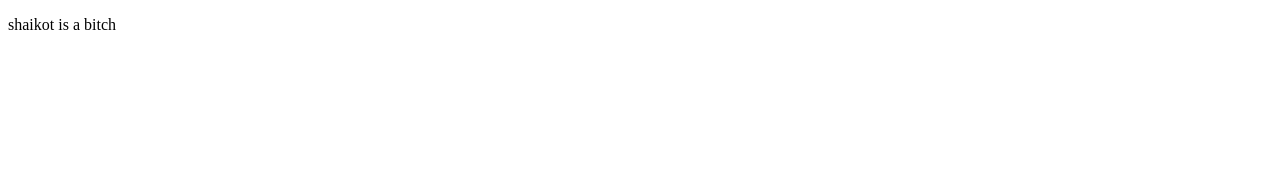
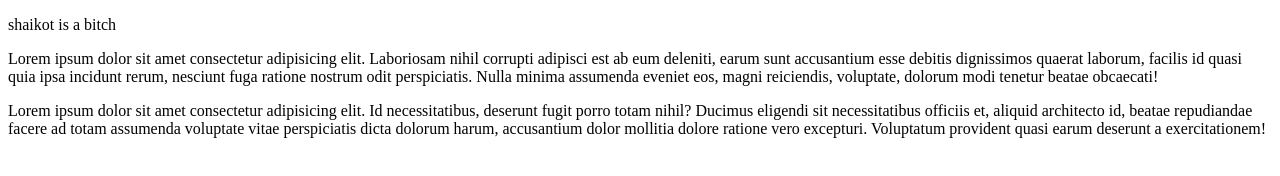
Before and after one commit to rafirahman123/shoikotrepository, a plain HTML site: page index.html in a window 1280 px wide. Drawn offline with Linux system fonts and the light colour scheme.

Commit message:
somthing

```diff
--- a/index.html
+++ b/index.html
@@ -8,5 +8,7 @@
 </head>
 <body>
     <p>shaikot is a bitch</p>
+    <p>Lorem ipsum dolor sit amet consectetur adipisicing elit. Laboriosam nihil corrupti adipisci est ab eum deleniti, earum sunt accusantium esse debitis dignissimos quaerat laborum, facilis id quasi quia ipsa incidunt rerum, nesciunt fuga ratione nostrum odit perspiciatis. Nulla minima assumenda eveniet eos, magni reiciendis, voluptate, dolorum modi tenetur beatae obcaecati!</p>
+    <p>Lorem ipsum dolor sit amet consectetur adipisicing elit. Id necessitatibus, deserunt fugit porro totam nihil? Ducimus eligendi sit necessitatibus officiis et, aliquid architecto id, beatae repudiandae facere ad totam assumenda voluptate vitae perspiciatis dicta dolorum harum, accusantium dolor mollitia dolore ratione vero excepturi. Voluptatum provident quasi earum deserunt a exercitationem!</p>
 </body>
 </html>
```
